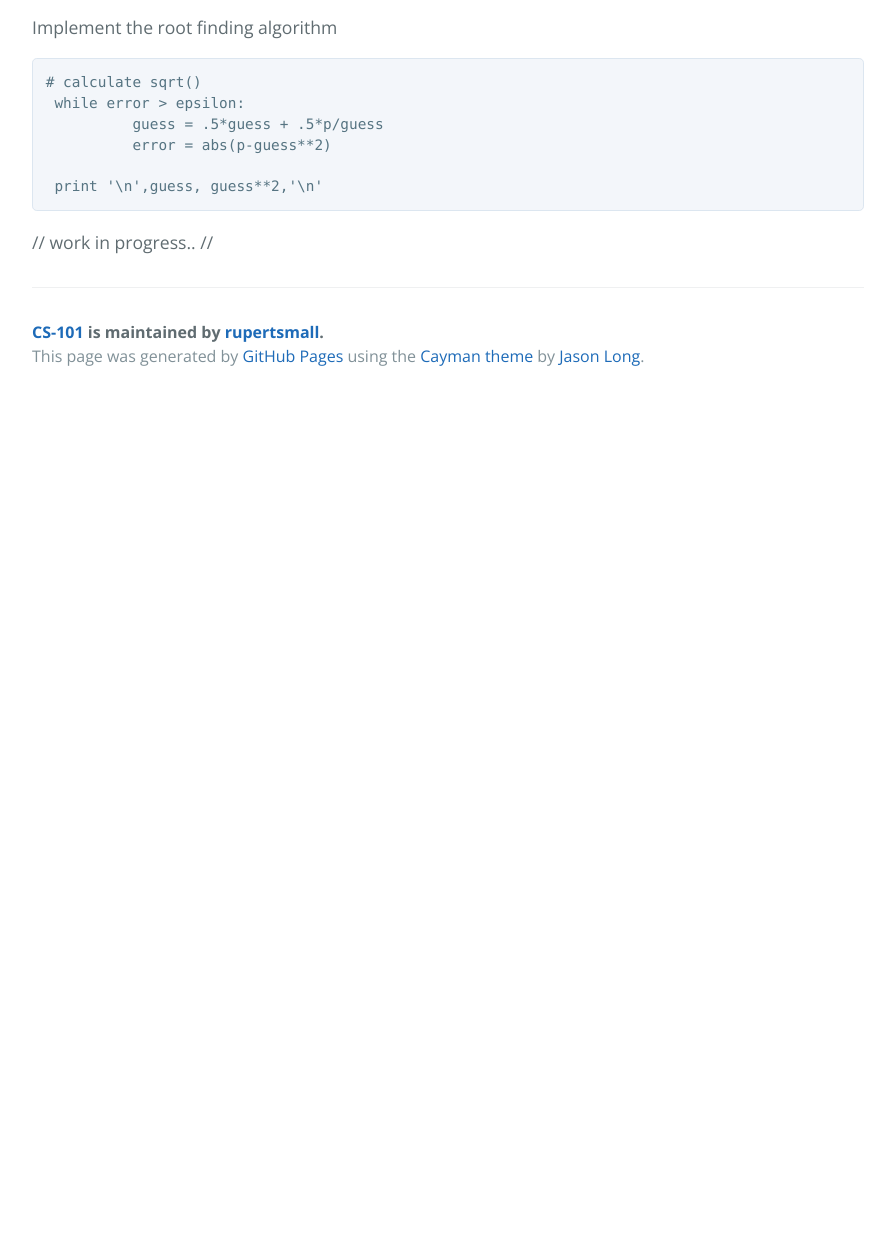
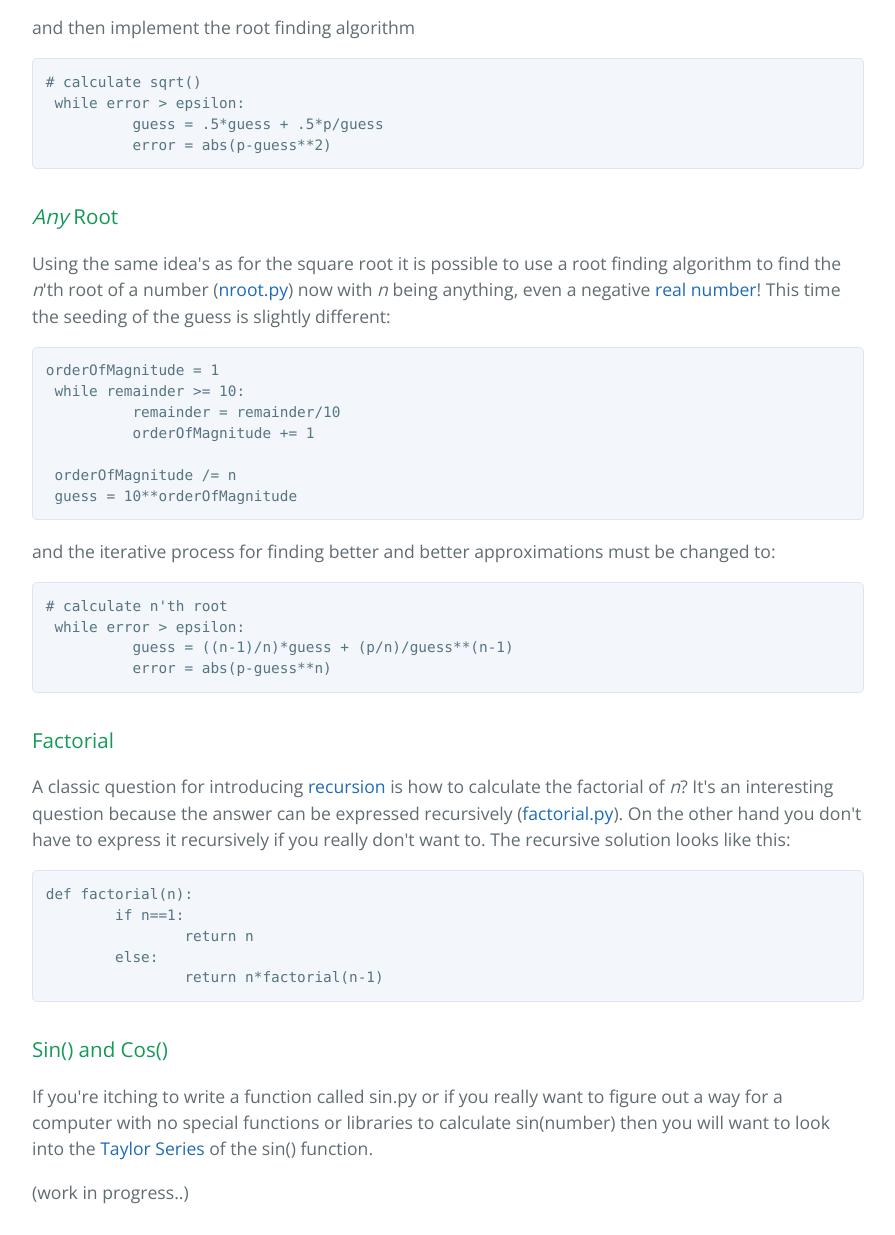
Before and after one commit to rupertsmall/cs-101, a plain HTML site: page index.html in a window 1280 px wide. Shown: the part 1056-2291 px from the top of the page, without its empty margins (192-1087 px from the left). Before the commit the page ends 1456 px from the top, so only its background shows below. Drawn offline with nearby package versions, Linux system fonts and the light colour scheme.

```diff
--- a/index.html
+++ b/index.html
@@ -22,14 +22,14 @@
       <h3>
 <a id="cs-101" class="anchor" href="#cs-101" aria-hidden="true"><span class="octicon octicon-link"></span></a>CS-101</h3>
 
-<p>The basics of coding involve learning to do the simple things in life. From scratch. When learning to code it's therefore not just important to know which library command takes the square root of a number, or which method appends an item onto the end of a list. No, you must learn how to do those things <em>from scratch</em>. Welcome to Level 0.</p>
+<p>The basics of coding involve learning to do the simple things in life. From scratch. When learning to code it's therefore not just important to know which library command takes the square root of a number, or which method appends an item onto the end of a list. No, you must learn how to do those things <em>with your bare hands</em>. Welcome to Level 0.</p>
 
 <h3>
 <a id="square-roots" class="anchor" href="#square-roots" aria-hidden="true"><span class="octicon octicon-link"></span></a>Square Roots</h3>
 
 <p>Imagine you are a computer living peacefully in Computer Land and imagine that your skills are extremely limited: for loops, while loops, multiplication, division (etc) you can do no problem. But in the Computer Land you are in you have no predefined functions or libraries. How do you find the square root of a number? You use a root finding algorithm such as the <a href="http://mathworld.wolfram.com/NewtonsMethod.html">Newton-Rhapson method</a></p>
 
-<p>Find the order of magnitude of the answer to seed your guess</p>
+<p>In <a href="https://github.com/rupertsmall/cs-101/blob/master/sqrt.py">sqrt.py</a> the job is firstly to find the order of magnitude of the answer to seed your guess</p>
 
 <pre><code># order of magnitude for seed guess
  p = float(argv[1])
@@ -43,17 +43,55 @@
  guess = 10**orderOfMagnitude
 </code></pre>
 
-<p>Implement the root finding algorithm</p>
+<p>and then implement the root finding algorithm</p>
 
 <pre><code># calculate sqrt()
  while error &gt; epsilon:
           guess = .5*guess + .5*p/guess
           error = abs(p-guess**2)
-
- print '\n',guess, guess**2,'\n'
 </code></pre>
 
-<p>// work in progress.. //</p>
+<h3>
+<a id="any-root" class="anchor" href="#any-root" aria-hidden="true"><span class="octicon octicon-link"></span></a>
+<em>Any</em> Root</h3>
+
+<p>Using the same idea's as for the square root it is possible to use a root finding algorithm to find the <em>n</em>'th root of a number (<a href="https://github.com/rupertsmall/cs-101/blob/master/nroot.py">nroot.py</a>) now with <em>n</em> being anything, even a negative <a href="https://en.wikipedia.org/?title=Real_number">real number</a>! This time the seeding of the guess is slightly different:</p>
+
+<pre><code>orderOfMagnitude = 1
+ while remainder &gt;= 10:
+          remainder = remainder/10
+          orderOfMagnitude += 1
+
+ orderOfMagnitude /= n
+ guess = 10**orderOfMagnitude
+</code></pre>
+
+<p>and the iterative process for finding better and better approximations must be changed to:</p>
+
+<pre><code># calculate n'th root
+ while error &gt; epsilon:
+          guess = ((n-1)/n)*guess + (p/n)/guess**(n-1)
+          error = abs(p-guess**n)
+</code></pre>
+
+<h3>
+<a id="factorial" class="anchor" href="#factorial" aria-hidden="true"><span class="octicon octicon-link"></span></a>Factorial</h3>
+
+<p>A classic question for introducing <a href="https://en.wikipedia.org/wiki/Recursion_%28computer_science%29">recursion</a> is how to calculate the factorial of <em>n</em>? It's an interesting question because the answer can be expressed recursively (<a href="https://github.com/rupertsmall/cs-101/blob/master/factorial.py">factorial.py</a>). On the other hand you don't have to express it recursively if you really don't want to. The recursive solution looks like this:</p>
+
+<pre><code>def factorial(n):
+        if n==1:
+                return n
+        else:
+                return n*factorial(n-1)
+</code></pre>
+
+<h3>
+<a id="sin-and-cos" class="anchor" href="#sin-and-cos" aria-hidden="true"><span class="octicon octicon-link"></span></a>Sin() and Cos()</h3>
+
+<p>If you're itching to write a function called sin.py or if you really want to figure out a way for a computer with no special functions or libraries to calculate sin(number) then you will want to look into the <a href="http://mathworld.wolfram.com/TaylorSeries.html">Taylor Series</a> of the sin() function.</p>
+
+<p>(work in progress..)</p>
 
       <footer class="site-footer">
         <span class="site-footer-owner"><a href="https://github.com/rupertsmall/cs-101">CS-101</a> is maintained by <a href="https://github.com/rupertsmall">rupertsmall</a>.</span>
```
Also changed, not shown: params.json (+1 -1 lines).
